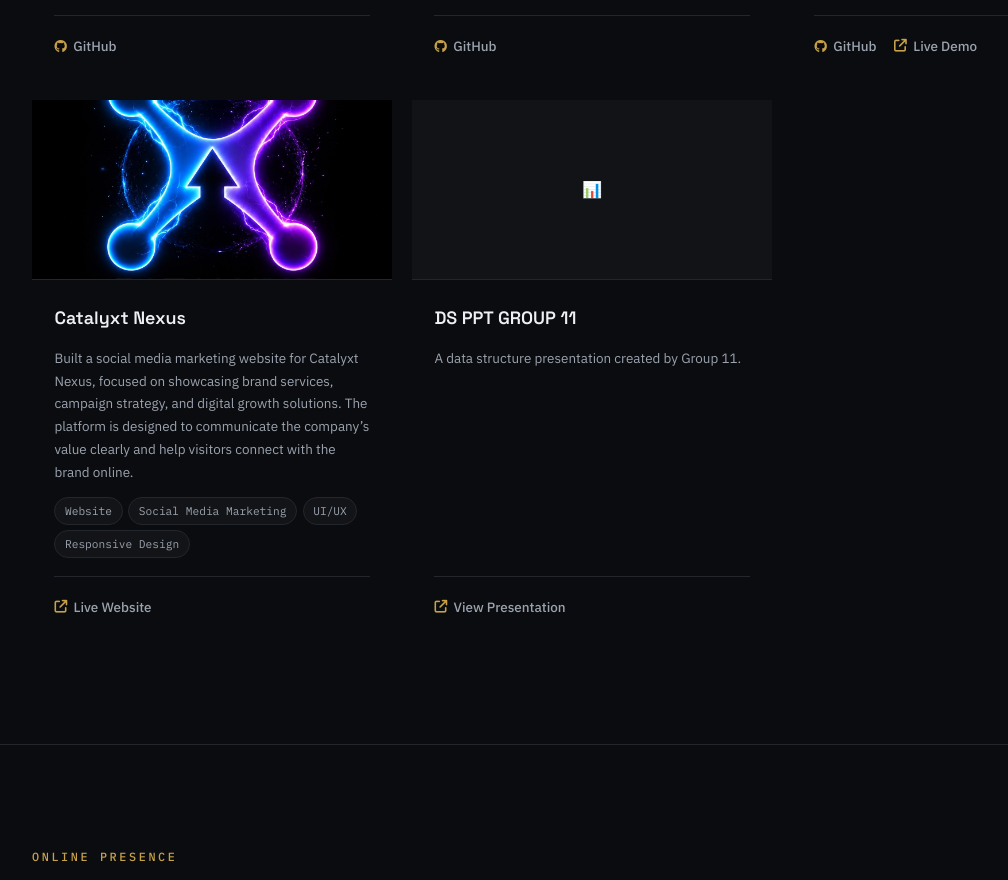
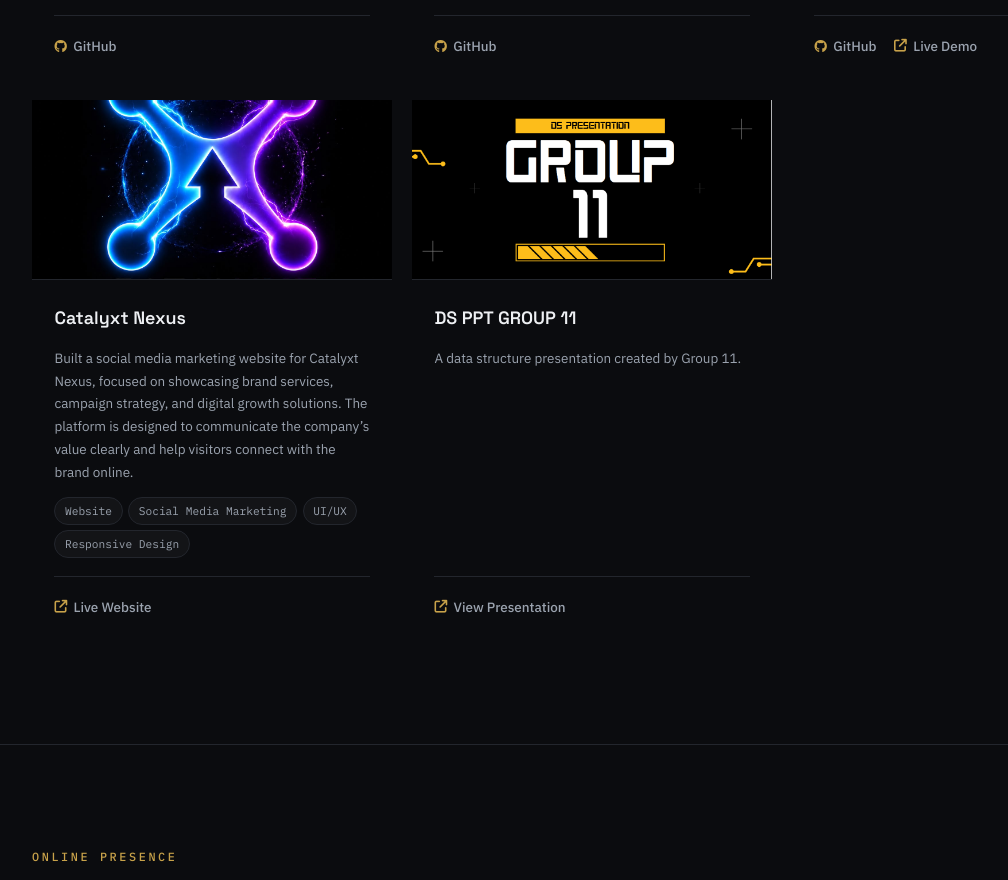
Before and after one commit to dhruvnailwal/Portfolio, a plain HTML site: page projects.html in a window 1280 px wide. Shown: the part 938-1818 px from the top of the page, without its empty margins (48-1056 px from the left). Drawn offline with Linux system fonts and the light colour scheme.

Commit message:
Refactor code structure for improved readability and maintainability

```diff
--- a/projects.html
+++ b/projects.html
@@ -157,7 +157,9 @@
                         </div>
                     </div>
                     <div class="project-card fade-in stagger-2">
-                        <div class="project-img">📊</div>
+                        <div class="project-img">
+                            <img src="DScover.png" style="width:100%; height:100%; object-fit:cover;" alt="DS PPT GROUP 11 presentation cover">
+                        </div>
                         <div class="project-body">
                             <div class="project-title">DS PPT GROUP 11</div>
                             <div class="project-desc">A data structure presentation created by Group 11.</div>
```
Also changed, not shown: DScover.png (added).
